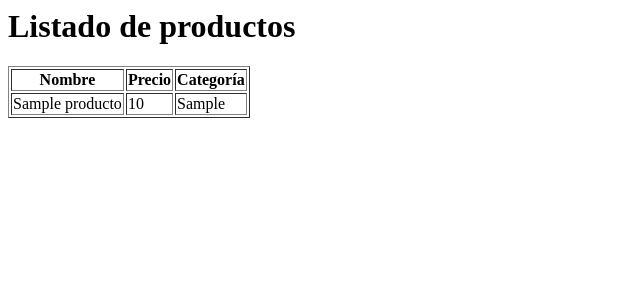
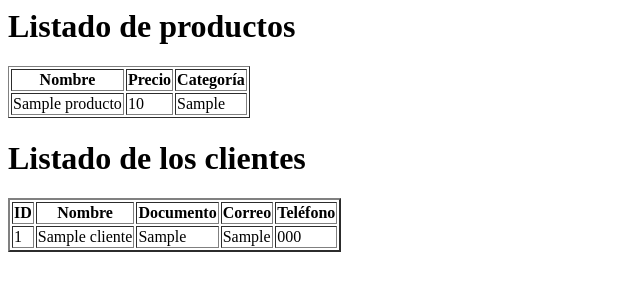
Before and after one commit to amparito259/gestion_productos, a PHP site: page / in a window 1280 px wide. Shown: the top 300 px of the page, without its empty margins (0-640 px from the left). Run offline with PHP 8.4, Linux system fonts and the light colour scheme; tables that the repository leaves empty or names only in its code hold one stand-in row (values such as "Sample post").

Commit message:
nueva tabla de clientes

```diff
--- /dev/null
+++ b/apps/controllers/clientesControllers.php
@@ -0,0 +1,16 @@
+<?php
+
+require_once __DIR__ . "/../models/clientes.php";
+
+class ClientesController {
+    public function index()
+    {
+
+        $clienteModel = new clientes();
+
+        $clientes = $clienteModel->getAll();
+
+        require_once __DIR__ . "/../views/clientes/index.php";
+    }
+}
+?>
--- /dev/null
+++ b/apps/models/clientes.php
@@ -0,0 +1,21 @@
+<?php
+require_once __DIR__ . "/../../config/database.php";
+
+class clientes {
+    private $connection;
+
+    public function __construct()
+    {
+        $database = new database();
+        $this->connection = $database->connect();
+    }
+
+    public function getAll() {
+        // Se cambió 'clientes' por 'cliente' (nombre real de la tabla)
+        $sql = "SELECT * FROM cliente";
+
+        $consulta = $this->connection->query($sql);
+        return $consulta->fetchAll(PDO::FETCH_ASSOC);
+    }
+}
+?>
--- /dev/null
+++ b/apps/views/clientes/index.php
@@ -0,0 +1,24 @@
+<h1>Listado de los clientes</h1>
+
+<table border="2">
+    <thead>
+        <tr>
+            <th>ID</th>
+            <th>Nombre</th>
+            <th>Documento</th>
+            <th>Correo</th>
+            <th>Teléfono</th>
+        </tr>
+    </thead>
+    <tbody>
+        <?php foreach ($clientes as $cliente): ?>
+            <tr>
+                <td><?= $cliente['id'] ?></td>
+                <td><?= $cliente['nombre'] ?></td>
+                <td><?= $cliente['documento'] ?></td>
+                <td><?= $cliente['correo'] ?></td>
+                <td><?= $cliente['telefono'] ?></td>
+            </tr>
+        <?php endforeach; ?>
+    </tbody>
+</table>
--- a/public/index.php
+++ b/public/index.php
@@ -1,5 +1,9 @@
 <?php
 require_once __DIR__ . "/../apps/controllers/productoControllers.php";
+require_once __DIR__ . "/../apps/controllers/clientesControllers.php";
 
 $productoControllers = new productoControllers();
 $productoControllers->index();
+
+$clientesController = new ClientesController();
+$clientesController->index();
```
Also changed, not shown: 1 other file.
